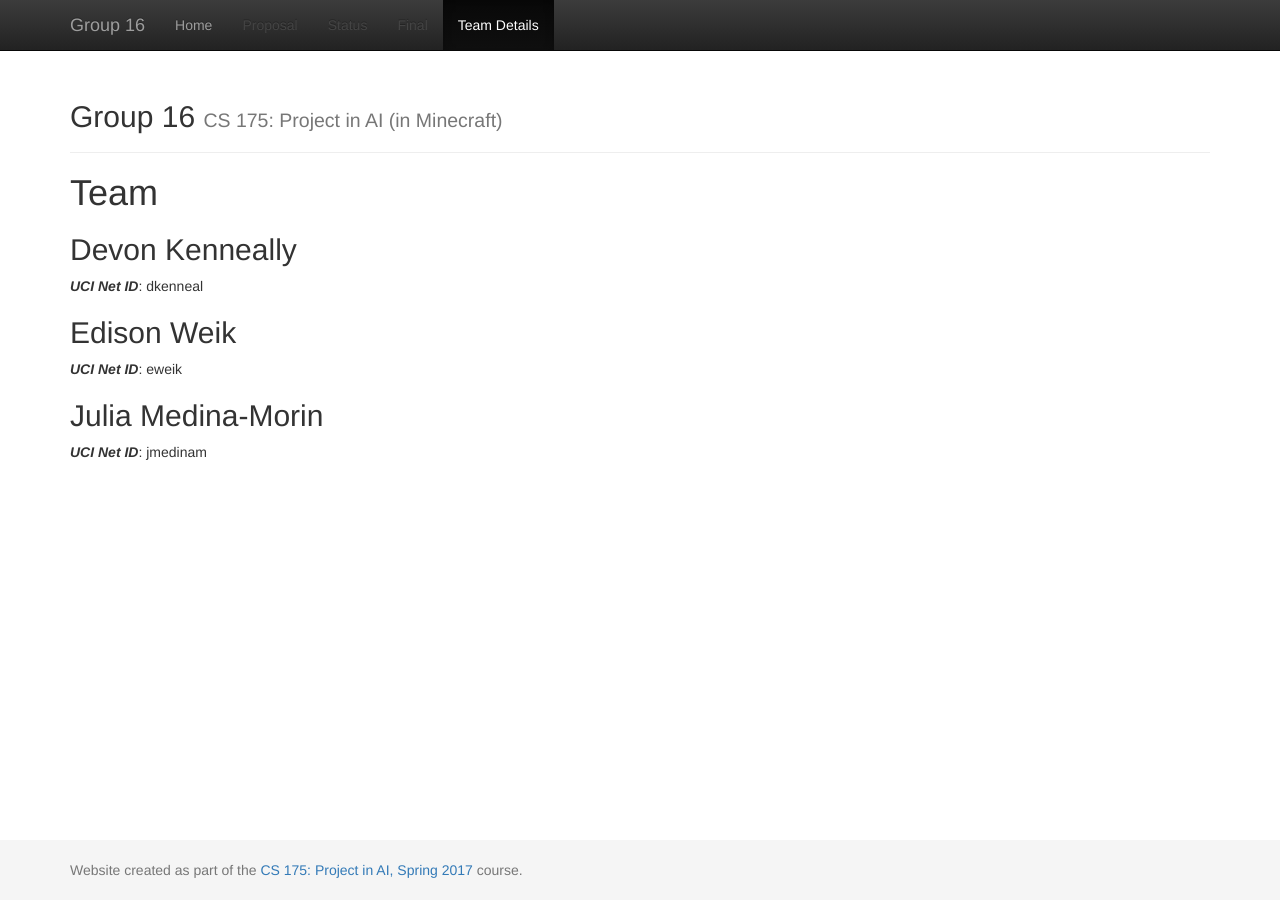
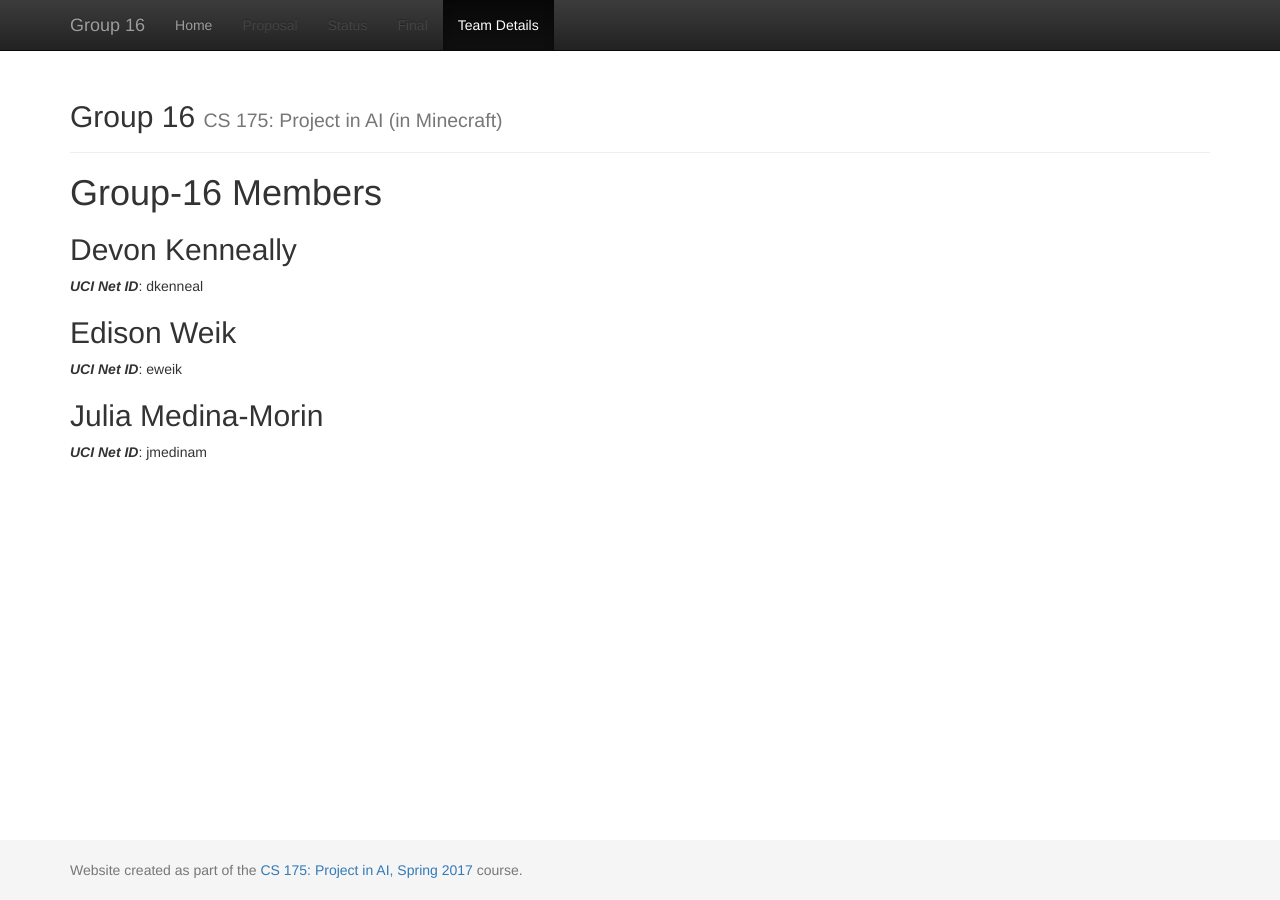
Before and after one commit to becamorin20/Group-16, a Jekyll site: the page built from docs/team.md, in a window 1280 px wide. Built offline with Jekyll 4.4.1, drawn with Linux system fonts in a browser that asks for light colours.

Commit message:
Update team.md

```diff
--- a/docs/team.md
+++ b/docs/team.md
@@ -3,7 +3,7 @@ layout: default
 title:  Team
 ---
 
-# {{ page.title }}
+# Group-16 Members
 
 
 ## Devon Kenneally
```
